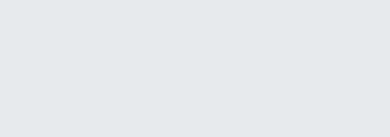
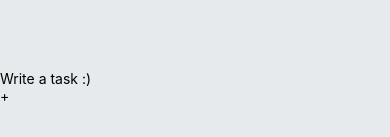
Before and after one commit to Neozxc/Todly, a React Native app: screen / in a window 390 px wide. Shown: the part 297-434 px from the top of the page. Built offline with nearby package versions, Linux system fonts and the light colour scheme.

Commit message:
Setup to write a task

```diff
--- a/App.js
+++ b/App.js
@@ -1,5 +1,5 @@
 import { StatusBar } from 'expo-status-bar';
-import { StyleSheet, Text, View } from 'react-native';
+import { TouchableOpacity, KeyboardAvoidingView, TextInput, Platform, StyleSheet, Text, View } from 'react-native';
 import Task from "./components/task";
 
 export default function App() {
@@ -18,6 +18,17 @@
 
 
       </View>
+      {/* Write a task */}
+      <KeyboardAvoidingView behavior={Platform.OS == "ios" ? "padding" : "height"}
+      style={styles.writeTaskWraper}>
+        <TextInput style={styles.input} placeholder={"Write a task :)"} />
+
+        <TouchableOpacity>
+          <View style={styles.addWrapper}>
+            <Text style={styles.addText}>+</Text>
+          </View>
+        </TouchableOpacity>
+      </KeyboardAvoidingView>
     </View>
   );
 }
@@ -42,4 +53,12 @@
     marginTop: 30
   },
 
+  writeTaskWraper: {},
+
+  input: {},
+
+  addWrapper: {},
+
+  addText: {},
+
 });
```
